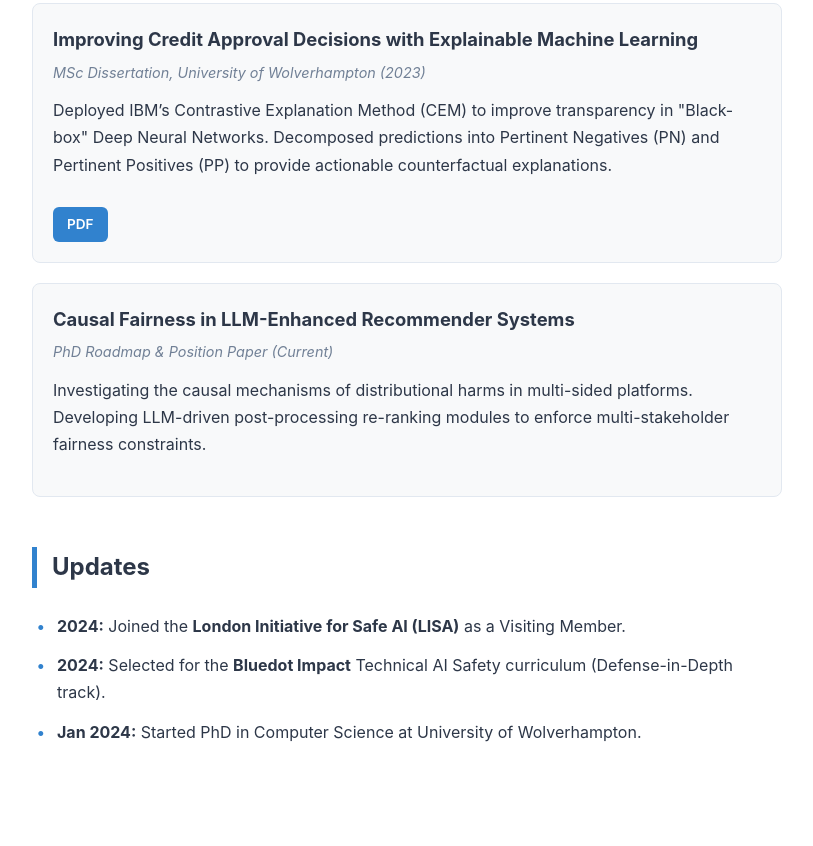
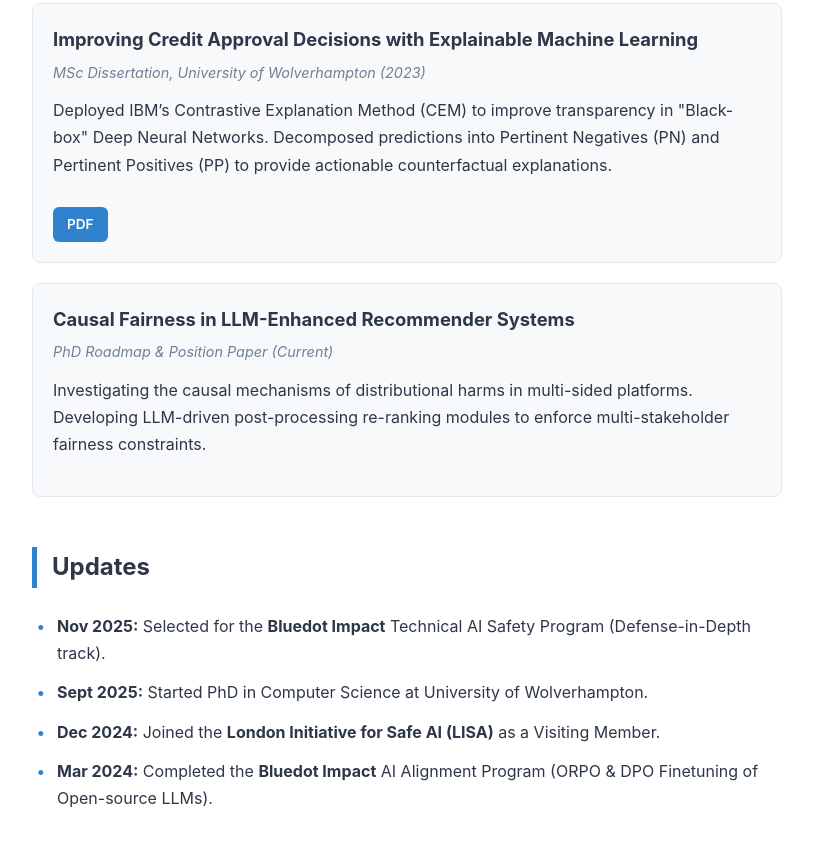
Before and after one commit to Lawrence-Krukrubo/Lawrence-Krukrubo.github.io, a plain HTML site: page index.html in a window 1280 px wide. Shown: the part 817-1663 px from the top of the page, without its empty margins (233-1046 px from the left). Drawn offline with Linux system fonts and the light colour scheme.

Commit message:
Rearrange updates in index.html

```diff
--- a/index.html
+++ b/index.html
@@ -203,9 +203,10 @@
     <section>
         <div class="section-title">Updates</div>
         <ul>
-            <li><strong>2024:</strong> Joined the <strong>London Initiative for Safe AI (LISA)</strong> as a Visiting Member.</li>
-            <li><strong>2024:</strong> Selected for the <strong>Bluedot Impact</strong> Technical AI Safety curriculum (Defense-in-Depth track).</li>
-            <li><strong>Jan 2024:</strong> Started PhD in Computer Science at University of Wolverhampton.</li>
+            <li><strong>Nov 2025:</strong> Selected for the <strong>Bluedot Impact</strong> Technical AI Safety Program (Defense-in-Depth track).</li>
+            <li><strong>Sept 2025:</strong> Started PhD in Computer Science at University of Wolverhampton.</li>
+            <li><strong>Dec 2024:</strong> Joined the <strong>London Initiative for Safe AI (LISA)</strong> as a Visiting Member.</li>
+            <li><strong>Mar 2024:</strong> Completed the <strong>Bluedot Impact</strong> AI Alignment Program (ORPO & DPO Finetuning of Open-source LLMs).</li>
         </ul>
     </section>
 </div>
```
